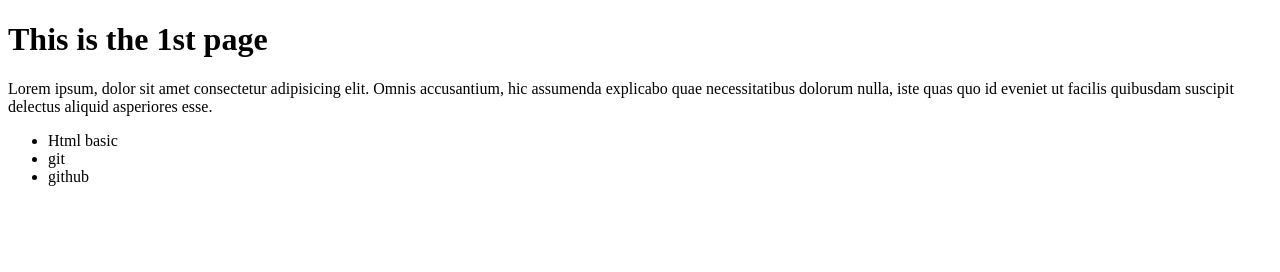
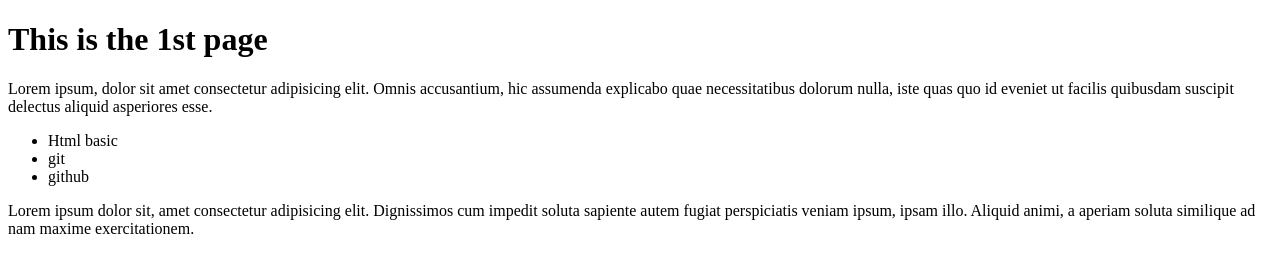
Before and after one commit to Alifeisal22-31/gitbasic, a plain HTML site: page index.html in a window 1280 px wide. Drawn offline with Linux system fonts and the light colour scheme.

Commit message:
added a new paragraph

```diff
--- a/index.html
+++ b/index.html
@@ -13,5 +13,6 @@
     <li>git</li>
     <li>github</li>
    </ul>
+   <p>Lorem ipsum dolor sit, amet consectetur adipisicing elit. Dignissimos cum impedit soluta sapiente autem fugiat perspiciatis veniam ipsum, ipsam illo. Aliquid animi, a aperiam soluta similique ad nam maxime exercitationem.</p>
 </body>
 </html>
```
